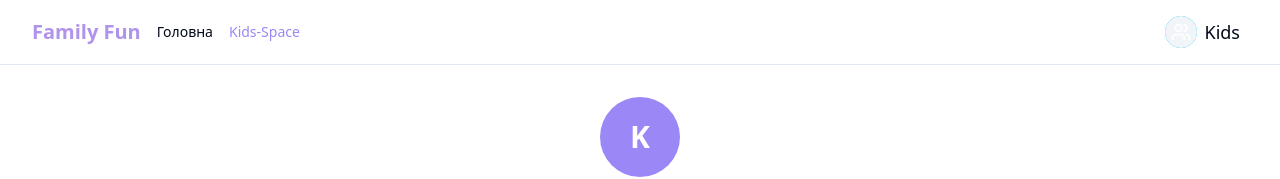
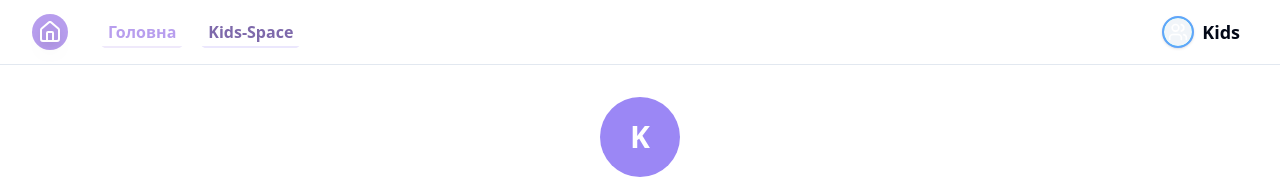
Before and after one commit to chickipicki/family-fun-profile-hub, a React (Vite) app: page /kids-space in a window 1280 px wide. Shown: the top 179 px of the page. Built offline with nearby package versions, Linux system fonts and the light colour scheme.

Commit message:
feat: Improve header and button styling
- Add profile-specific button colors.
- Replace text logo with a simple logo.
- Enhance "Головна" and "Kids-Space" links.

```diff
--- a/src/components/Header.tsx
+++ b/src/components/Header.tsx
@@ -1,5 +1,6 @@
 
 import { Link } from 'react-router-dom';
+import { Home } from 'lucide-react';
 import ProfileDropdown, { Profile } from './ProfileDropdown';
 
 type HeaderProps = {
@@ -12,17 +13,40 @@ const Header = ({ activeProfile, setActiveProfile, profiles }: HeaderProps) => {
   return (
     <header className="sticky top-0 z-50 w-full bg-background/95 backdrop-blur-sm border-b">
       <div className="container flex h-16 items-center justify-between">
-        <div className="flex items-center gap-4">
-          <Link to="/" className="flex items-center">
-            <span className="font-bold text-xl text-primary">Family Fun</span>
+        <div className="flex items-center gap-5">
+          <Link to="/" className="flex items-center group transition hover:scale-105">
+            {/* Простий логотип */}
+            <span className="flex items-center justify-center bg-primary/90 rounded-full p-1.5 mr-2">
+              <Home className="w-6 h-6 text-white drop-shadow-lg" />
+            </span>
             <span className="sr-only">Family Fun Profile Hub</span>
           </Link>
 
-          <nav className="hidden md:flex items-center space-x-4">
-            <Link to="/" className="text-sm font-medium hover:text-primary">
+          <nav className="hidden md:flex items-center space-x-2">
+            <Link
+              to="/"
+              className="
+                px-3 py-1.5 text-base font-semibold relative text-primary/90 hover:text-primary
+                transition rounded-lg
+                before:absolute before:-bottom-0.5 before:left-0 before:w-0 before:h-1 before:bg-primary/60
+                hover:before:w-full before:transition-all before:duration-200
+                after:absolute after:bottom-0.5 after:left-0 after:w-full after:h-[2px] after:bg-primary/20 after:rounded
+                "
+              style={{ overflow: 'hidden' }}
+            >
               Головна
             </Link>
-            <Link to="/kids-space" className="text-sm font-medium text-kids hover:text-kids-hover">
+            <Link
+              to="/kids-space"
+              className="
+                px-3 py-1.5 text-base font-semibold relative text-[#7E69AB] hover:text-kids
+                transition rounded-lg
+                before:absolute before:-bottom-0.5 before:left-0 before:w-0 before:h-1 before:bg-kids
+                hover:before:w-full before:transition-all before:duration-200
+                after:absolute after:bottom-0.5 after:left-0 after:w-full after:h-[2px] after:bg-kids/20 after:rounded
+                "
+              style={{ overflow: 'hidden' }}
+            >
               Kids-Space
             </Link>
           </nav>
--- a/src/components/ProfileDropdown.tsx
+++ b/src/components/ProfileDropdown.tsx
@@ -1,5 +1,5 @@
 
-import { User, UserRound, Users } from "lucide-react";
+import { User, Users, UserRound } from "lucide-react";
 import { useEffect, useState } from "react";
 import {
   DropdownMenu,
@@ -24,6 +24,12 @@ type ProfileDropdownProps = {
   onProfileChange: (profile: Profile) => void;
 }
 
+const profileColors = {
+  main: 'bg-family-purple text-white hover:bg-purple-500 border-2 border-primary/90',
+  kids: 'bg-family-blue text-white hover:bg-kids border-2 border-blue-400',
+  guest: 'bg-[#FEC6A1] text-gray-700 hover:bg-orange-300 border-2 border-orange-300',
+};
+
 const ProfileDropdown = ({
   profiles,
   activeProfile,
@@ -31,26 +37,25 @@ const ProfileDropdown = ({
 }: ProfileDropdownProps) => {
   const [isHighlighted, setIsHighlighted] = useState(false);
 
-  // Highlight the profile button when needed for the tooltip
   useEffect(() => {
     if (profiles.some(p => p.type === 'kids') && activeProfile.type !== 'kids') {
-      // Show the highlight after 3 seconds if main profile is active and kids profile exists
       const timer = setTimeout(() => {
         setIsHighlighted(true);
       }, 3000);
-
       return () => clearTimeout(timer);
+    } else {
+      setIsHighlighted(false);
     }
   }, [profiles, activeProfile]);
 
   const getProfileColor = (profile: Profile) => {
     switch(profile.type) {
       case 'kids':
-        return 'bg-family-blue text-white';
+        return profileColors.kids;
       case 'guest':
-        return 'bg-gray-200 text-gray-700';
+        return profileColors.guest;
       default:
-        return 'bg-primary text-primary-foreground';
+        return profileColors.main;
     }
   };
 
@@ -76,12 +81,12 @@ const ProfileDropdown = ({
 
       <DropdownMenu>
         <DropdownMenuTrigger className={`flex items-center space-x-2 p-2 rounded-full transition-all ${isHighlighted ? 'ring-2 ring-kids' : ''}`}>
-          <Avatar className={`h-8 w-8 ${getProfileColor(activeProfile)}`}>
+          <Avatar className={`h-8 w-8 ${getProfileColor(activeProfile)} shadow profile-avatar`}>
             <AvatarFallback>
               {getProfileIcon(activeProfile.type)}
             </AvatarFallback>
           </Avatar>
-          <span>{activeProfile.name}</span>
+          <span className="font-semibold">{activeProfile.name}</span>
         </DropdownMenuTrigger>
         <DropdownMenuContent align="end" className="w-56">
           <DropdownMenuLabel>Профілі</DropdownMenuLabel>
@@ -89,15 +94,19 @@ const ProfileDropdown = ({
           {profiles.map((profile) => (
             <DropdownMenuItem
               key={profile.id}
-              className={`flex items-center space-x-2 cursor-pointer ${activeProfile.id === profile.id ? 'bg-secondary' : ''}`}
+              className={`flex items-center space-x-2 cursor-pointer ${
+                activeProfile.id === profile.id
+                  ? 'border-2 border-primary bg-secondary'
+                  : ''
+              }`}
               onClick={() => onProfileChange(profile)}
             >
-              <Avatar className={`h-8 w-8 ${getProfileColor(profile)}`}>
+              <Avatar className={`h-8 w-8 ${getProfileColor(profile)} profile-avatar`}>
                 <AvatarFallback>
                   {getProfileIcon(profile.type)}
                 </AvatarFallback>
               </Avatar>
-              <span>{profile.name}</span>
+              <span className="font-semibold">{profile.name}</span>
             </DropdownMenuItem>
           ))}
           <DropdownMenuSeparator />
```
